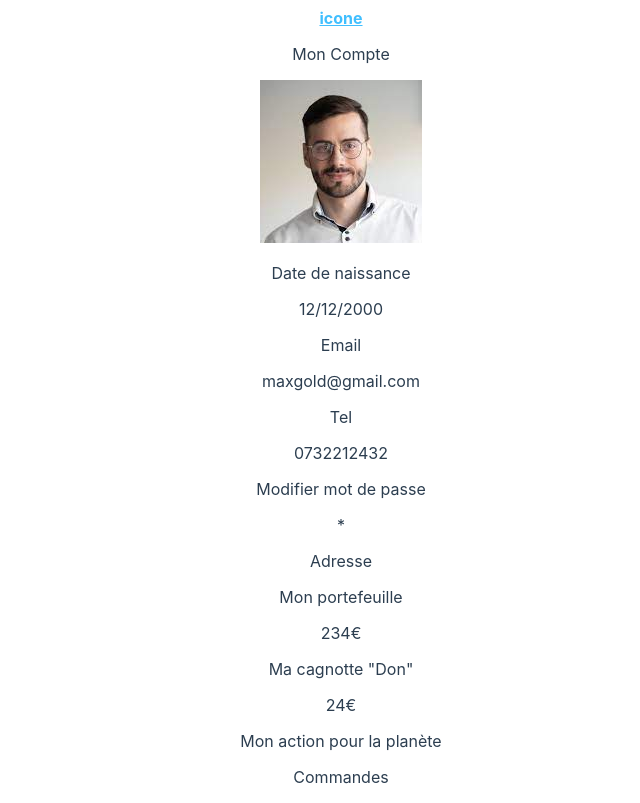
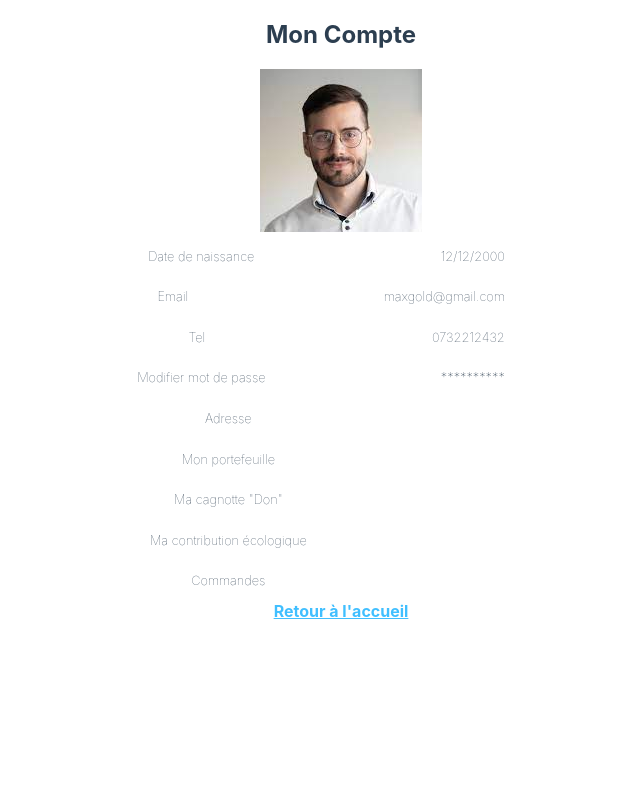
Before and after one commit to NaitSlimaneAziz/code4marseille-laola, a Vue app in the folder front-end/laola/: page /compte in a window 1280 px wide. Shown: the whole page, without its empty margins (283-923 px from the left). Built offline with nearby package versions, Linux system fonts and the light colour scheme.

Commit message:
reste à faire contribution

```diff
--- a/front-end/laola/src/App.vue
+++ b/front-end/laola/src/App.vue
@@ -60,6 +60,6 @@ button {
   margin-bottom: 15px;
 }
 .logo {
-  margin-top: 20%;
+  margin-top: 10%;
 }
 </style>
--- a/front-end/laola/src/components/Card.vue
+++ b/front-end/laola/src/components/Card.vue
@@ -16,5 +16,5 @@ export default {
 </script>
 
 
-<style scoped>
+<style >
 </style>
--- a/front-end/laola/src/components/Category.vue
+++ b/front-end/laola/src/components/Category.vue
@@ -1,6 +1,8 @@
 <template>
   <div class="dropdown">
-    <button @click="myFunction()" class="dropbtn">Catégorie</button>
+    <button @click="myFunction()" class="dropbtn">
+      <i class="fas fa-sort-down"></i>
+    </button>
     <div id="myDropdown" class="dropdown-content">
       <!-- <input
         type="text"
@@ -37,6 +39,8 @@ export default {
 button {
   border: none;
   background-color: none;
+  height: 15px;
+  margin-bottom: 0;
 }
 a {
   color: grey;
--- a/front-end/laola/src/views/Cagnotte.vue
+++ b/front-end/laola/src/views/Cagnotte.vue
@@ -1,7 +1,8 @@
 <template>
   <div id="block">
-    <a href="./Profile.vue">icone</a>
-    <p>Ma Cagnotte "Don"</p>
+    <img class="logo" src="../assets/logo.png" alt="logo la-ola" />
+    <h1>Ma Cagnotte "Don"</h1>
+
     <p>Je choisis de reverser :</p>
 
     <!----------------------------- Formulaire de Don -------------------------->
@@ -18,12 +19,12 @@
         v-model="nomDuClub"
       />
       <p>
-        Ou trouvez un club pres de chez toi avec notre
-        <a href="http://monclubpresdechezmoi.com/">partenaire</a>
+        Choisis ton club via notre
+        <a href="http://monclubpresdechezmoi.com/">partenaire</a>.
       </p>
 
-      <input type="checkbox" v-model="donAnonyme" />
-      <p>Don Anonyme</p>
+      <input class="box" type="checkbox" v-model="donAnonyme" name="don" />
+      <label for="don">Don Anonyme</label>
 
       <button>Faire un Don</button>
     </form>
@@ -65,3 +66,10 @@ export default {
   },
 };
 </script>
+
+<style scoped>
+.box {
+  height: 15px;
+  width: 50px;
+}
+</style>
--- a/front-end/laola/src/views/Compte.vue
+++ b/front-end/laola/src/views/Compte.vue
@@ -1,32 +1,57 @@
 <template>
   <div id="block">
-    <a href="./Home.vue">icone</a>
-    <p>Mon Compte</p>
+    <h2>Mon Compte</h2>
+
     <img src="../assets/photoprofile.png" alt="Photo Profil" />
+    <div class="wrapper">
+      <div id="row">
         <i class="far fa-calendar"></i>
-    <p>Date de naissance</p>
+        <span><p>Date de naissance</p></span>
         <p>12/12/2000</p>
+      </div>
+      <div id="row">
         <i class="far fa-envelope"></i>
-    <p>Email</p>
+        <span><p>Email</p></span>
         <p>maxgold@gmail.com</p>
+      </div>
+      <div id="row">
         <i class="fas fa-phone-alt"></i>
-    <p>Tel</p>
+        <span><p>Tel</p></span>
         <p>0732212432</p>
+      </div>
+      <div id="row">
         <i class="fas fa-key"></i>
-    <p>Modifier mot de passe</p>
-    <p>*</p>
+        <span><p>Modifier mot de passe</p></span>
+        <p>**********</p>
+      </div>
+      <div id="row">
         <i class="fas fa-map-marker-alt"></i>
-    <p>Adresse</p>
+        <span> <p>Adresse</p></span>
+        <i class="fas fa-chevron-right"></i>
+      </div>
+      <div id="row">
         <i class="fas fa-money-bill-alt"></i>
-    <p>Mon portefeuille</p>
-    <p>234€</p>
+        <span><p>Mon portefeuille</p></span>
+        <a href=""><i class="fas fa-chevron-right"></i></a>
+      </div>
+      <div id="row">
         <i class="fas fa-donate"></i>
-    <p>Ma cagnotte "Don"</p>
-    <p>24€</p>
+        <span><p>Ma cagnotte "Don"</p></span>
+        <a href="/cagnotte"><i class="fas fa-chevron-right"></i></a>
+      </div>
+      <div id="row">
         <i class="fas fa-hand-holding-heart"></i>
-    <p>Mon action pour la planète</p>
+        <span><p>Ma contribution écologique</p></span>
+        <a href="/contribution"><i class="fas fa-chevron-right"></i></a>
+      </div>
+      <div id="row">
         <i class="fas fa-dolly-flatbed"></i>
-    <p>Commandes</p>
+        <span> <p>Commandes</p></span>
+        <a href=""><i class="fas fa-chevron-right"></i></a>
+      </div>
+    </div>
+    <div></div>
+    <a href="/">Retour à l'accueil</a>
   </div>
 </template>
 <script>
@@ -35,4 +60,23 @@ export default {
   components: {},
 };
 </script>
-<style></style>
+<style scoped>
+#row {
+  display: flex;
+  justify-content: space-between;
+  width: 80%;
+  align-items: center;
+}
+
+span {
+  margin-left: -50%;
+}
+
+.wrapper {
+  padding-left: 10%;
+}
+
+i {
+  padding-right: 10px;
+}
+</style>
--- a/front-end/laola/src/views/Home.vue
+++ b/front-end/laola/src/views/Home.vue
@@ -3,22 +3,23 @@
     <div class="home">
       <nav>
         <div>
-          <i class="fas fa-home"></i>
           <Category />
+          <p>Catégories</p>
         </div>
         <div>
-          <a href="/login"
-            ><i class="far fa-user"></i>
-            <p>Mon compte</p></a
-          >
+          <a href="/sale"><i class="fas fa-plus-square"></i></a>
+          <p>Vente</p>
         </div>
         <div>
-          <i class="fas fa-shopping-cart"></i>
+          <a href="/login"><i class="fas fa-user"></i></a>
+          <p>Mon compte</p>
+        </div>
+        <div>
+          <a href="/panier"><i class="fas fa-shopping-basket"></i></a>
           <p>Panier</p>
         </div>
       </nav>
 
-      <div>
       <form id="searchbox" method="get" action="/search" autocomplete="off">
         <input
           name="q"
@@ -26,17 +27,12 @@
           size="15"
           placeholder="Entrez votre recherche..."
         />
-          <input id="button-submit" type="submit" value=" " />
       </form>
-
-        <i class="fas fa-sort-amount-down"></i>
-        <i class="fas fa-filter"></i>
-      </div>
 
       <img alt="Vue logo" src="../assets/chaussuresAccueil.jpg" />
     </div>
 
-    <div>
+    <div class="row">
       <h3>Les meilleures ventes</h3>
       <a href=".//">Voir plus</a>
     </div>
@@ -112,12 +108,12 @@ input:focus::-moz-placeholder {
     no-repeat 10px 13px #f2f2f2;
   border: 2px solid #f2f2f2;
   font: bold 12px Arial, Helvetica, Sans-serif;
-  color: #6a6f75;
-  width: 160px;
+  color: #40bfff;
+  width: 37.6vw;
   padding: 14px 17px 12px 30px;
-  -webkit-border-radius: 5px 0px 0px 5px;
-  -moz-border-radius: 5px 0px 0px 5px;
-  border-radius: 5px 0px 0px 5px;
+  -webkit-border-radius: 5px 5px 5px 5px;
+  -moz-border-radius: 5px 5px 5px 5px;
+  border-radius: 5px 5px 5px 5px;
   text-shadow: 0 2px 3px #fff;
   -webkit-transition: all 0.7s ease 0s;
   -moz-transition: all 0.7s ease 0s;
@@ -128,20 +124,27 @@ input:focus::-moz-placeholder {
   background: #f7f7f7;
   border: 2px solid #f7f7f7;
   width: 200px;
-  padding-left: 10px;
-}
-
-#button-submit {
-  background: url(http://4.bp.blogspot.com/-slkXXLUcxqg/VEQI-sJKfZI/AAAAAAAAAlA/9UtEyStfDHw/s1600/slider-arrow-right.png)
-    no-repeat;
-  margin-left: -40px;
-  border-width: 0px;
-  width: 43px;
-  height: 45px;
 }
 
 .cardWrapper {
   display: flex;
-  flex-wrap: wrap;
+
+  justify-content: center;
+}
+
+nav {
+  display: flex;
+  justify-content: space-around;
+  margin-top: 10%;
+}
+
+p {
+  font-size: 0.8rem;
+  font-weight: 100;
+}
+.row {
+  display: flex;
+  align-items: center;
+  justify-content: space-around;
 }
 </style>
--- a/front-end/laola/src/views/Register.vue
+++ b/front-end/laola/src/views/Register.vue
@@ -1,5 +1,4 @@
 <template>
-  <div id="block">
   <img class="logo" src="../assets/logo.png" alt="logo la-ola" />
   <h1>C'est parti !</h1>
   <h3>Créer un compte</h3>
@@ -97,7 +96,6 @@
   </form>
   <div>
     <a href="/">Retour à l'accueil</a>
-    </div>
   </div>
 </template>
 
--- a/front-end/laola/src/views/Sale.vue
+++ b/front-end/laola/src/views/Sale.vue
@@ -1,11 +1,14 @@
 <template>
   <div id="block">
+    <img class="logo" src="../assets/logo.png" alt="logo la-ola" />
+    <h1>Mets en vente ton article...</h1>
+    <h3>Go !</h3>
     <form @submit.prevent action="/action_page.php">
       <input type="file" id="myFile" name="filename" />
       <input type="text" placeholder="Titre de l'article" />
       <input type="text" placeholder="Description de l'article" />
-      <Category />
-      <input type="text" placeholder="Categorie" />
+
+      <input class="reduce" type="text" placeholder="Categorie" /> <Category />
       <input type="text" placeholder="Marque" />
       <input type="text" placeholder="Etat" />
       <input type="text" placeholder="Prix" />
@@ -66,4 +69,10 @@ export default {
 .show {
   display: block;
 }
+h3 {
+  font-weight: 100;
+}
+.reduce {
+  width: 90%;
+}
 </style>
```
Also changed, not shown: front-end/laola/src/assets/arrow.png (added), front-end/laola/src/assets/chaussuresAccueil.jpg. Lines whose indentation alone changed are shown as unchanged.
